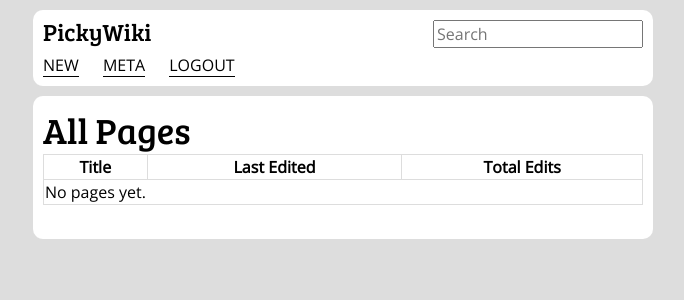
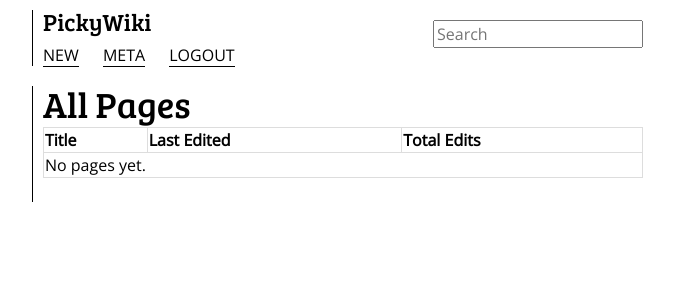
Before and after one commit to Wilfred/Picky, a Django app: page /all_pages/ in a window 1280 px wide. Shown: the top 300 px of the page, without its empty margins (217-901 px from the left). Run offline with Django 3.2, Linux system fonts and the light colour scheme; the visitor is signed in with stand-in values (Sample User, id 1); data comes from the database, SQL or seed files in the repository; data that the repository does not hold is empty; parts of the project's set-up code (start-up, migrations or seed data) failed here and were passed over; some libraries are stand-ins or nearby versions.

Commit message:
Simplifying styling to just use borders on blocks.

```diff
--- a/picky/static/picky/picky.css
+++ b/picky/static/picky/picky.css
@@ -20,6 +20,9 @@
 }
 
 /* POSITIONING */
+body {
+    padding-top: 10px;
+}
 .site-search {
     position: absolute;
     right: 0;
@@ -44,18 +47,15 @@
 /* UI blocks */
 .block {
     background-color: white;
-    padding: 10px;
-    margin: 10px 0 0 0;
-
-    border-radius: 10px;
-}
-
-/* BASIC UI COLOURS */
-body {
-    background: #ddd;
+    padding: 0 10px 0 10px;
+    margin: 0 0 20px 0;
+    border-left: 1px solid black;
 }
 
 /* TYPOGRAPHY */
+body {
+    text-align: justify;
+}
 body, p, pre, code {
     font-size: 16px;
 }
@@ -63,18 +63,18 @@ body, p {
     font-family: 'Open Sans', Verdana, Helvetica, sans-serif;
 }
 p, ul, ol, h1, h2, h3, h4, h5, h6 {
-    line-height: 24px;
+    line-height: 1.0;
     margin: 0;
 }
 p, ul, ol {
-    margin-bottom: 24px;
+    margin-bottom: 22px;
 }
 ul, ol {
     padding: 0;
 }
 h1 {
     font-size: 36px;
-    line-height: 48px;
+    margin-bottom: 5px;
 }
 h2 {
     font-size: 22px;
@@ -83,13 +83,14 @@ h3 {
     font-size: 18px;
 }
 h4, h5, h6 {
-    font-size: 16px;
+    font-size: 18px;
+    font-style: italic;
 }
 h5, h6 {
     font-style: italic;
 }
 p, ul, ol, li, pre, code  {
-    line-height: 24px;
+    line-height: 22px;
 }
 h1, h2, h3, h4, h5, h6 {
     font-family: 'Bree Serif', Georgia, serif !important;
@@ -98,16 +99,16 @@ h1, h2, h3, h4, h5, h6 {
 
 /* LISTS */
 ul {
-    list-style-type: square;
+    list-style: square;
 }
 ul, ol {
-    margin-left: 25px;
+    margin-left: 16px;
 }
 
 /* TABLE OF CONTENTS */
 .table-of-contents ul, .table-of-contents ol {
+    list-style: none;
     margin-bottom: 0;
-    list-style: none;
 }
 .table-of-contents > ol {
     margin: 0;
@@ -115,8 +116,8 @@ ul, ol {
 
 /* TOOLBARS */
 .toolbar ul, .toolbar ol {
+    list-style: none;
     margin: 0;
-    list-style: none;
 }
 .toolbar a {
     text-transform: uppercase;
@@ -139,6 +140,7 @@ ul, ol {
 /* METADATA */
 .metadata {
     color: gray;
+    text-align: right;
 }
 .metadata * {
     margin: 0;
```
